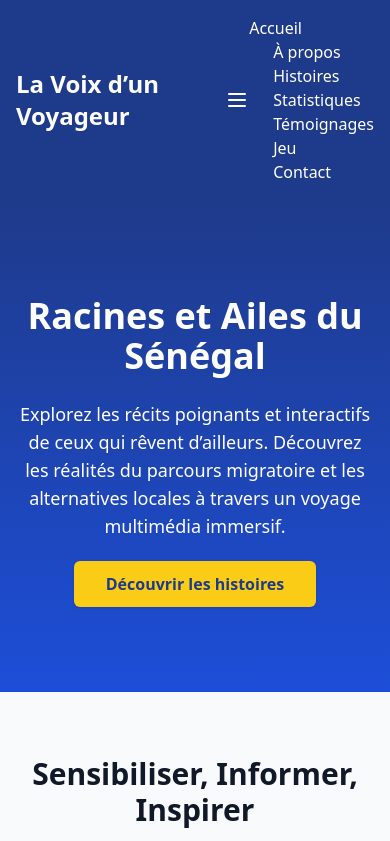
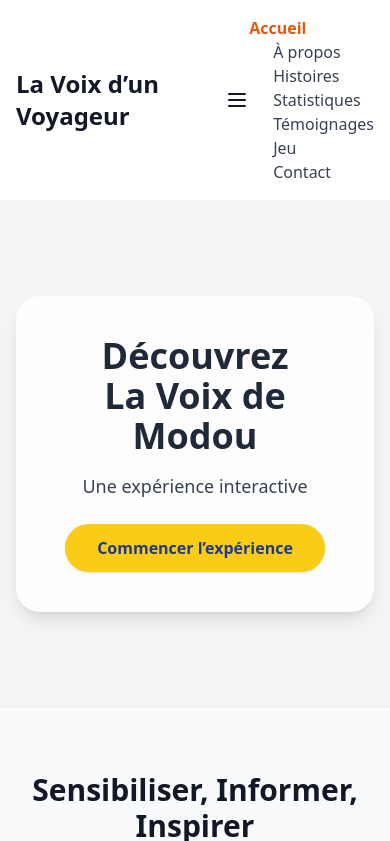
Before and after one commit to MabyMansour/la-voix-d-un-voyageur, a plain HTML site: page index.html in a window 390 px wide. Both pictures are taken after a click on the button 362 px from the left and 32 px from the top of the page. Shown: the top 841 px of the page. Drawn offline with nearby package versions, Linux system fonts and the light colour scheme.

Commit message:
Mise à jour de la page d'accueil selon la maquette Figma
Modernisation de l'interface : navigation claire, section héros avec carte blanche et bouton interactif, et pied de page sombre. Ajustements inspirés des captures d'écran Figma.

```diff
--- a/index.html
+++ b/index.html
@@ -10,36 +10,38 @@
   </head>
   <body class="font-sans antialiased text-gray-900">
     <!-- Navigation bar -->
-    <nav class="bg-blue-900 text-white">
+    <nav class="bg-white text-gray-900 shadow">
       <div class="container mx-auto px-4 py-4 flex items-center justify-between">
+        <!-- Site title / logo -->
         <a href="index.html" class="text-2xl font-bold">La Voix d’un Voyageur</a>
+        <!-- Mobile menu toggle -->
         <button id="nav-toggle" class="md:hidden focus:outline-none">
           <svg class="w-6 h-6" fill="none" stroke="currentColor" viewBox="0 0 24 24" xmlns="http://www.w3.org/2000/svg">
             <path stroke-linecap="round" stroke-linejoin="round" stroke-width="2" d="M4 6h16M4 12h16M4 18h16"></path>
           </svg>
         </button>
-        <ul id="nav-menu" class="hidden md:flex space-x-6">
-          <li><a href="index.html" class="hover:underline">Accueil</a></li>
-          <li><a href="apropos.html" class="hover:underline">À propos</a></li>
-          <li><a href="histoires.html" class="hover:underline">Histoires</a></li>
-          <li><a href="statistiques.html" class="hover:underline">Statistiques</a></li>
-          <li><a href="temoignages.html" class="hover:underline">Témoignages</a></li>
-          <li><a href="jeu.html" class="hover:underline">Jeu</a></li>
-          <li><a href="contact.html" class="hover:underline">Contact</a></li>
+        <!-- Desktop navigation -->
+        <ul id="nav-menu" class="hidden md:flex space-x-6 items-center">
+          <li><a href="index.html" class="text-orange-600 font-semibold">Accueil</a></li>
+          <li><a href="apropos.html" class="text-gray-700 hover:text-orange-600 transition">À propos</a></li>
+          <li><a href="histoires.html" class="text-gray-700 hover:text-orange-600 transition">Histoires</a></li>
+          <li><a href="statistiques.html" class="text-gray-700 hover:text-orange-600 transition">Statistiques</a></li>
+          <li><a href="temoignages.html" class="text-gray-700 hover:text-orange-600 transition">Témoignages</a></li>
+          <li><a href="jeu.html" class="text-gray-700 hover:text-orange-600 transition">Jeu</a></li>
+          <li><a href="contact.html" class="text-gray-700 hover:text-orange-600 transition">Contact</a></li>
         </ul>
       </div>
     </nav>
 
     <!-- Hero section -->
-    <header class="bg-gradient-to-b from-blue-900 to-blue-700 text-white py-24">
-      <div class="container mx-auto px-4 text-center">
-        <h1 class="text-4xl md:text-6xl font-extrabold mb-6">Racines et Ailes du Sénégal</h1>
-        <p class="text-lg md:text-2xl mb-8 max-w-2xl mx-auto">
-          Explorez les récits poignants et interactifs de ceux qui rêvent d’ailleurs. Découvrez
-          les réalités du parcours migratoire et les alternatives locales à travers un
-          voyage multimédia immersif.
-        </p>
-        <a href="histoires.html" class="bg-yellow-400 text-blue-900 font-semibold px-8 py-3 rounded-md shadow hover:bg-yellow-300 transition duration-300">Découvrir les histoires</a>
+    <header class="relative py-24 bg-gray-100">
+      <div class="container mx-auto px-4 flex justify-center">
+        <!-- Card with hero content inspired by the Figma mock‑up -->
+        <div class="bg-white/80 backdrop-blur-lg rounded-3xl shadow-lg p-10 text-center max-w-3xl">
+          <h1 class="text-4xl md:text-5xl font-extrabold mb-4 text-gray-800">Découvrez La Voix de Modou</h1>
+          <p class="text-lg md:text-xl mb-6 text-gray-700">Une expérience interactive</p>
+          <a href="histoires.html" class="inline-block bg-yellow-400 text-blue-900 font-semibold px-8 py-3 rounded-full shadow hover:bg-yellow-300 transition">Commencer l’expérience</a>
+        </div>
       </div>
     </header>
 
@@ -88,31 +90,28 @@
     </section>
 
     <!-- Footer -->
-    <footer class="bg-blue-900 text-white py-8">
+    <footer class="bg-gray-900 text-gray-200 py-12">
       <div class="container mx-auto px-4 grid md:grid-cols-2 gap-8">
         <div>
-          <h4 class="text-lg font-semibold mb-2">À propos du projet</h4>
-          <p class="text-sm text-gray-300">
-            « La Voix d’un Voyageur » est une initiative du projet transmédia
-            « Racines et Ailes du Sénégal » visant à sensibiliser aux réalités du
-            parcours migratoire irrégulier et à mettre en lumière les alternatives
-            locales.
+          <h4 class="text-lg font-semibold mb-4">À propos du projet</h4>
+          <p class="text-sm text-gray-400">
+            « La Voix d’un Voyageur » est une initiative du projet transmédia « Racines et Ailes du Sénégal » visant à sensibiliser aux réalités du parcours migratoire irrégulier et à mettre en lumière les alternatives locales.
           </p>
         </div>
         <div>
-          <h4 class="text-lg font-semibold mb-2">Navigation</h4>
-          <ul class="text-sm space-y-1">
-            <li><a href="apropos.html" class="hover:underline">À propos</a></li>
-            <li><a href="histoires.html" class="hover:underline">Histoires</a></li>
-            <li><a href="statistiques.html" class="hover:underline">Statistiques</a></li>
-            <li><a href="temoignages.html" class="hover:underline">Témoignages</a></li>
-            <li><a href="jeu.html" class="hover:underline">Jeu interactif</a></li>
-            <li><a href="contact.html" class="hover:underline">Contact</a></li>
-            <li><a href="mentions.html" class="hover:underline">Mentions légales</a></li>
+          <h4 class="text-lg font-semibold mb-4">Navigation</h4>
+          <ul class="text-sm space-y-2">
+            <li><a href="apropos.html" class="hover:text-yellow-400 transition">À propos</a></li>
+            <li><a href="histoires.html" class="hover:text-yellow-400 transition">Histoires</a></li>
+            <li><a href="statistiques.html" class="hover:text-yellow-400 transition">Statistiques</a></li>
+            <li><a href="temoignages.html" class="hover:text-yellow-400 transition">Témoignages</a></li>
+            <li><a href="jeu.html" class="hover:text-yellow-400 transition">Jeu interactif</a></li>
+            <li><a href="contact.html" class="hover:text-yellow-400 transition">Contact</a></li>
+            <li><a href="mentions.html" class="hover:text-yellow-400 transition">Mentions légales</a></li>
           </ul>
         </div>
       </div>
-      <div class="mt-8 text-center text-xs text-gray-400">&copy; 2025 Racines et Ailes du Sénégal. Tous droits réservés.</div>
+      <div class="mt-10 text-center text-xs text-gray-500">&copy; 2025 Racines et Ailes du Sénégal. Tous droits réservés.</div>
     </footer>
 
     <!-- Mobile nav toggle script -->
```
